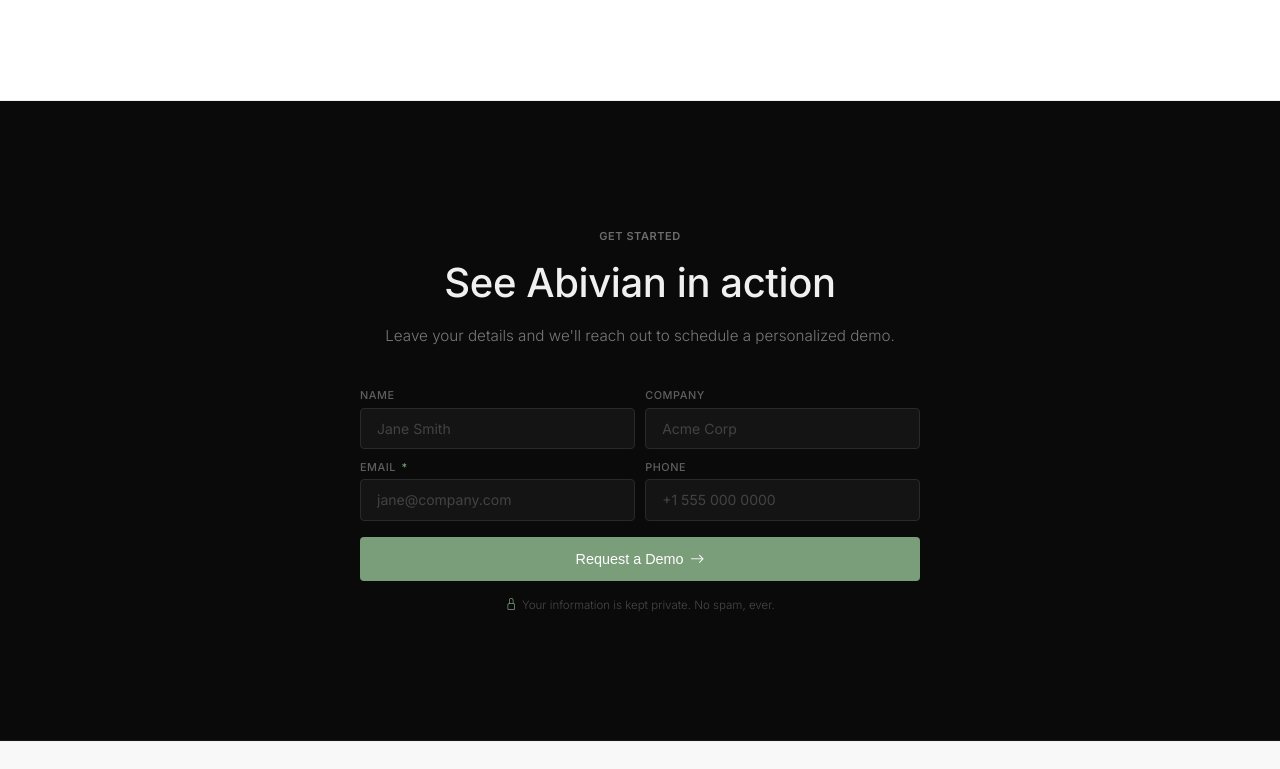
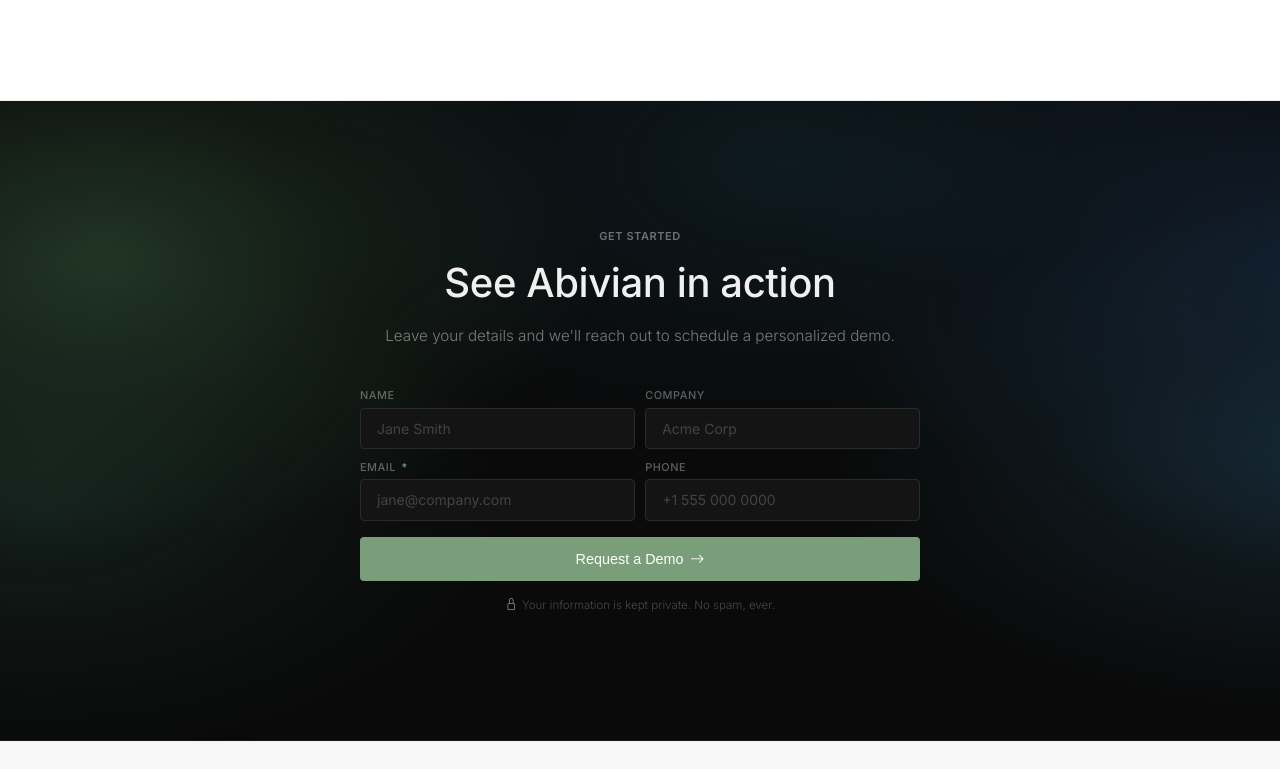
Before and after one commit to juansegura-abivian/abivian-website, a website: page index.html in a window 1280 px wide. Shown: the part 10831-11600 px from the top of the page. Drawn offline with nearby package versions, Linux system fonts and the light colour scheme; animation ran at ten frames a second.

Commit message:
CTA: cloud background animation

```diff
--- a/index.html
+++ b/index.html
@@ -313,7 +313,9 @@
 .appr-note p{font-size:.78rem;color:var(--text-l);line-height:1.6;font-weight:300;font-style:italic}
 
 /* CTA */
-.cta{padding:clamp(5rem,10vw,8rem) 0;background:#0a0a0a;text-align:center;border-bottom:1px solid #1a1a1a}
+.cta{padding:clamp(5rem,10vw,8rem) 0;background:#0a0a0a;text-align:center;border-bottom:1px solid #1a1a1a;position:relative;overflow:hidden}
+.cta-cloud-canvas{position:absolute;inset:0;width:100%;height:100%;pointer-events:none;z-index:0}
+.cta>.container{position:relative;z-index:1}
 .cta .s-label{color:rgba(255,255,255,.4)}
 .cta .s-title{margin:0 auto;color:#f0f0f0}
 .cta .s-sub{margin:1rem auto 0;text-align:center;color:rgba(255,255,255,.45)}
@@ -719,6 +721,7 @@
 </section>
 
 <section class="cta" id="contact">
+  <canvas class="cta-cloud-canvas" id="ctaCloudCanvas"></canvas>
   <div class="container">
     <div class="reveal">
       <p class="s-label">Get Started</p>
@@ -1270,6 +1273,57 @@
   let rt;window.addEventListener('resize',()=>{clearTimeout(rt);rt=setTimeout(()=>{if(running)resize();},150);});
 })();
 
+// CTA — cloud background
+(function(){
+  const canvas=document.getElementById('ctaCloudCanvas');
+  if(!canvas)return;
+  const section=canvas.parentElement;
+  const ctx=canvas.getContext('2d');
+  let W,H,dpr,t=0,raf,running=false;
+  const clouds=[
+    {cx:.05,cy:.22,rx:.22,ry:.28,sx:.26,sy:.32,px:0.0,py:1.1,r:88, g:155,b:100,a:.30},
+    {cx:.95,cy:.18,rx:.20,ry:.25,sx:.30,sy:.40,px:1.8,py:0.7,r:42, g:95, b:160,a:.27},
+    {cx:.04,cy:.72,rx:.18,ry:.30,sx:.24,sy:.36,px:3.0,py:2.0,r:70, g:145,b:120,a:.25},
+    {cx:.96,cy:.68,rx:.20,ry:.28,sx:.32,sy:.28,px:0.8,py:3.3,r:55, g:128,b:168,a:.25},
+    {cx:.50,cy:.08,rx:.40,ry:.16,sx:.20,sy:.42,px:2.4,py:0.9,r:36, g:110,b:148,a:.22},
+  ];
+  function resize(){
+    dpr=devicePixelRatio||1;
+    W=section.offsetWidth;H=section.offsetHeight;
+    canvas.width=W*dpr;canvas.height=H*dpr;
+    canvas.style.width=W+'px';canvas.style.height=H+'px';
+    ctx.setTransform(dpr,0,0,dpr,0,0);
+  }
+  function draw(){
+    t+=0.012;
+    ctx.clearRect(0,0,W,H);
+    clouds.forEach(b=>{
+      const x=W*(b.cx+Math.sin(t*b.sx+b.px)*b.rx*0.55);
+      const y=H*(b.cy+Math.cos(t*b.sy+b.py)*b.ry*0.45);
+      const rx=W*(0.38+Math.sin(t*b.sx*0.7+b.px)*0.05);
+      const ry=H*(0.45+Math.cos(t*b.sy*0.8+b.py)*0.05);
+      ctx.save();
+      ctx.translate(x,y);ctx.scale(1,ry/rx);
+      const pulse=0.8+Math.sin(t*1.1+b.px)*0.2;
+      const grd=ctx.createRadialGradient(0,0,0,0,0,rx);
+      grd.addColorStop(0,  'rgba('+b.r+','+b.g+','+b.b+','+(b.a*pulse).toFixed(3)+')');
+      grd.addColorStop(0.5,'rgba('+b.r+','+b.g+','+b.b+','+(b.a*pulse*0.4).toFixed(3)+')');
+      grd.addColorStop(1,  'rgba('+b.r+','+b.g+','+b.b+',0)');
+      ctx.beginPath();ctx.arc(0,0,rx,0,Math.PI*2);
+      ctx.fillStyle=grd;ctx.fill();
+      ctx.restore();
+    });
+    if(running)raf=requestAnimationFrame(draw);
+  }
+  function start(){if(running)return;running=true;resize();draw();}
+  function stop(){running=false;cancelAnimationFrame(raf);}
+  const obs=new IntersectionObserver(entries=>{
+    if(entries[0].isIntersecting)start();else stop();
+  },{threshold:0});
+  obs.observe(section);
+  let rt;window.addEventListener('resize',()=>{clearTimeout(rt);rt=setTimeout(()=>{if(running)resize();},150);});
+})();
+
 // Controls & Risk — Verification Flow
 (function(){
   const wrap=document.getElementById('ctrlRiskWrap');
```
